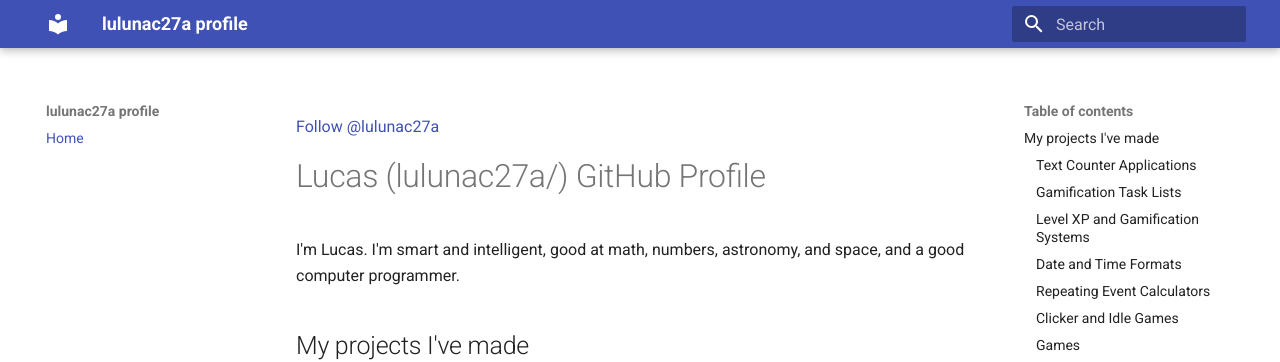
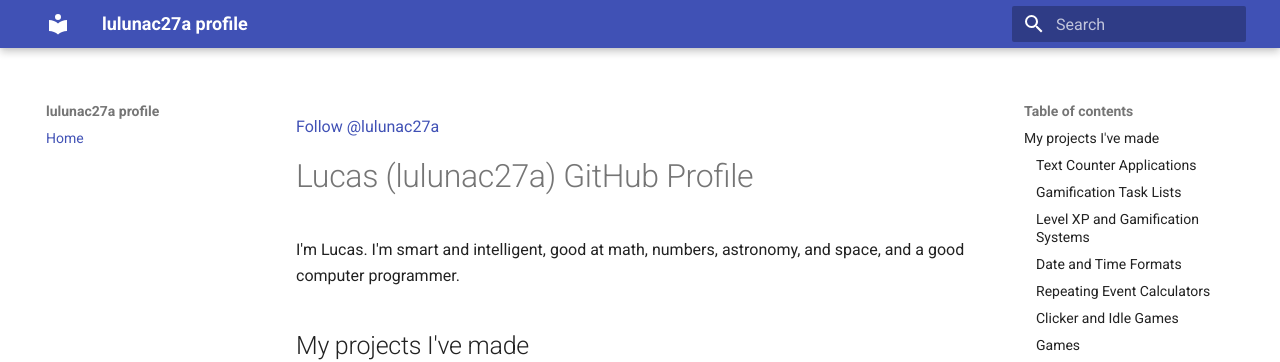
Before and after one commit to lulunac27a/lulunac27a.github.io, an MkDocs documentation site: the page built from docs/index.md, in a window 1280 px wide and 900 px high. Shown: the top 362 px of the window. Built offline with MkDocs 1.6.1 and Material for MkDocs 9.7.7, drawn with Linux system fonts in a browser that asks for light colours.

Commit message:
Fix title for the page

```diff
--- a/docs/index.md
+++ b/docs/index.md
@@ -2,7 +2,7 @@
 data-show-count="true" aria-label="Follow @lulunac27a on GitHub">Follow
 @lulunac27a</a>
 
-# Lucas (lulunac27a/) GitHub Profile
+# Lucas (lulunac27a) GitHub Profile
 
 I'm Lucas. I'm smart and intelligent, good at math, numbers, astronomy, and
 space, and a good computer programmer.
```
